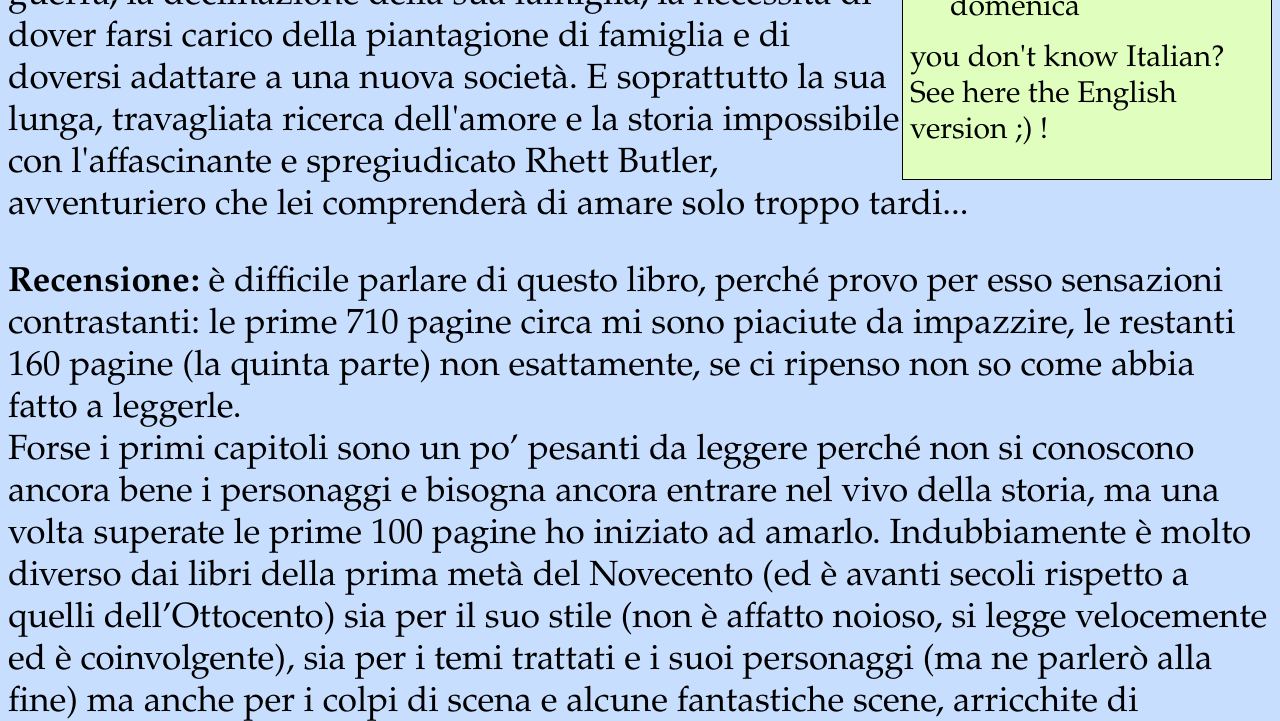
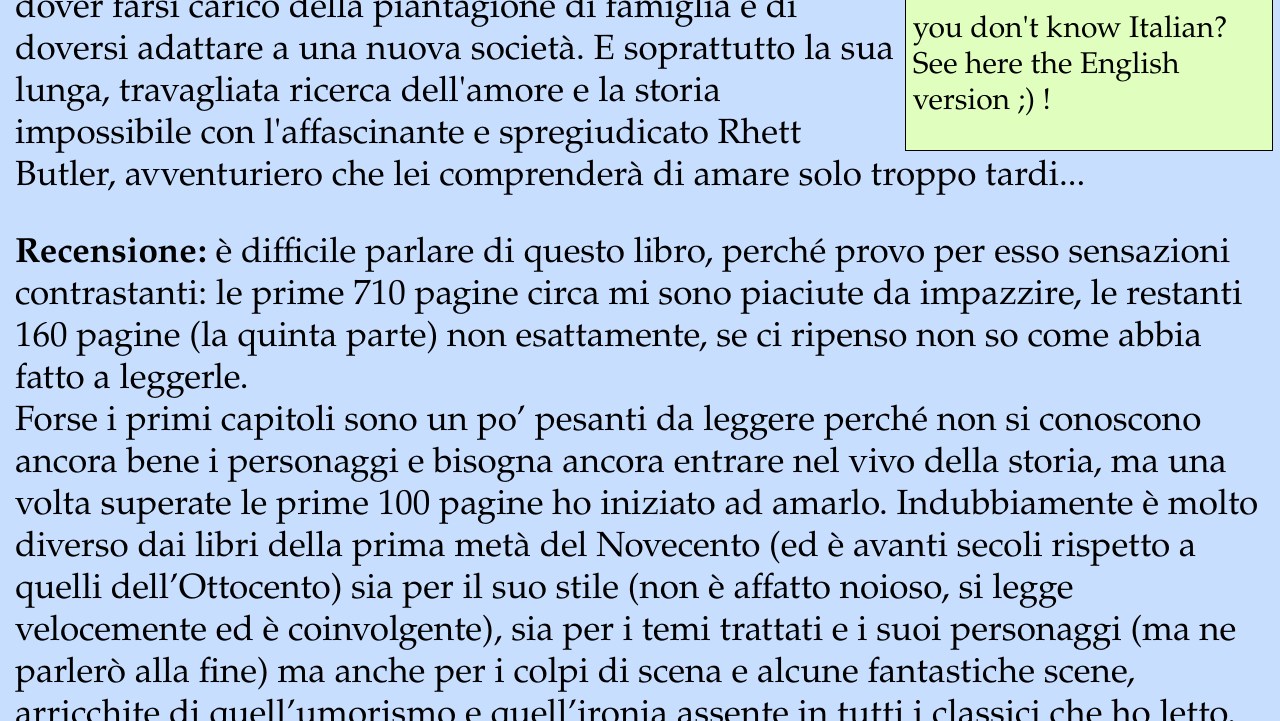
Before and after one commit to just-a-booklover/just-a-bookworm.github.io-libri-viacolvento, a plain HTML site: page index.html in a window 1280 px wide. Shown: the part 729-1450 px from the top of the page. Drawn offline with Linux system fonts and the light colour scheme.

Commit message:
Update index.html

```diff
--- a/index.html
+++ b/index.html
@@ -6,6 +6,12 @@
             font-family: "Crimson Text", Garamond, "Times New Roman", serif;
             background-color: rgb(200, 222, 255);
             font-size: 35px;
+        }
+        #megadiv {
+            position: absolute;
+            padding-left: 7px;
+            padding-right: 7px;
+            margin-top: -29px;
         }
         #titlediv {
             border-bottom: 1px solid rgb(0, 0, 0);
@@ -57,7 +63,7 @@
         <title>Just a Bookworm!</title>
     </head>
     <body>
-
+   <div id="megadiv">
         <div id="titlediv"><h1 id="title">Just a Bookworm</h1></div>
         <h3>"Via col vento" di Margaret Mitchell</h3>
 
@@ -87,5 +93,6 @@ Di sicuro non avrei amato il libro così tanto se non ci fosse stata Rossella. L
 “Sì, la vita era piacevole con Rossella... finchè le si lasciava libertà d'azione.” ahahahahhahahahahha Franco mi faceva morire dal ridere.<br>
 “《Perchè noi ci pieghiamo dinanzi all'inevitabile. Non siamo come l'avena, che quando è matura si irrigidisce e non si piega secondo il vento; siamo come il grano saraceno che ondeggia, e quando il vento è passato si rialza dritto e forte quasi come prima. Quando vengono le disgrazie, noi ci pieghiamo dinanzi all'inevitabile e sopportiamo sorridendo. E quando siamo nuovamente forti, diamo un calcio alle persone dinanzi alle quali ci siamo piegati. Questo è il segreto per sopravvivere.》”
 </p>
+        </div>
     </body>
 </html>
```
